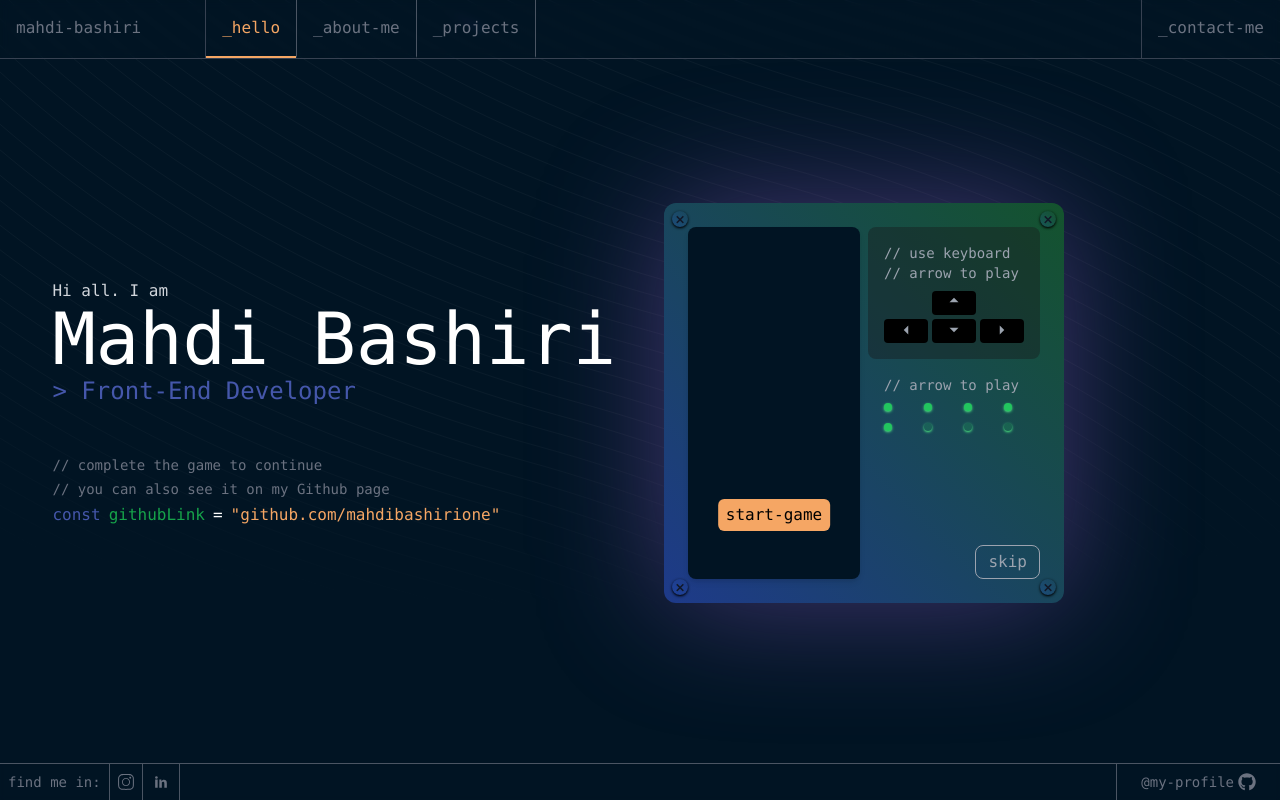
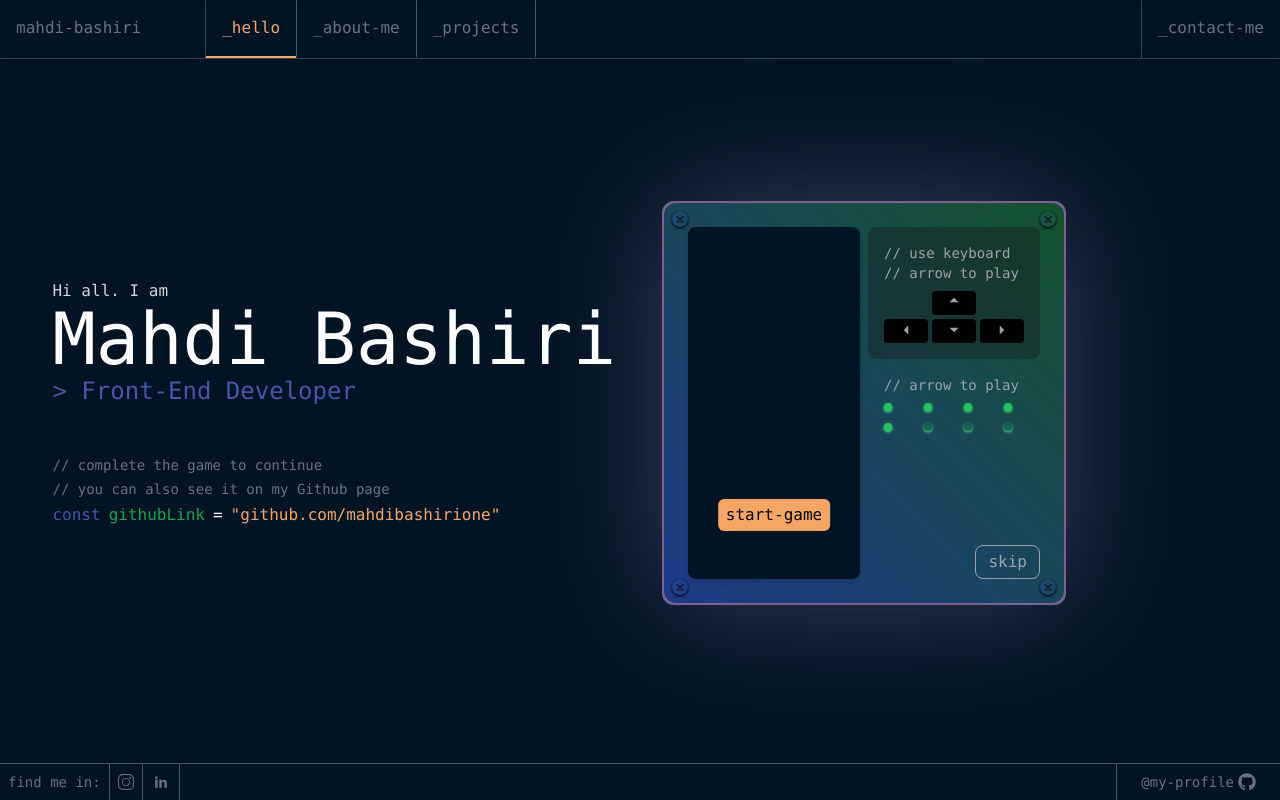
Before and after one commit to mahdibashirione/portfolio, a React (Vite) app: page / in a window 1280 px wide. Built offline with nearby package versions, Linux system fonts and the light colour scheme.

Commit message:
added border gradient to miniGame

```diff
--- a/src/App.jsx
+++ b/src/App.jsx
@@ -14,7 +14,7 @@ function App() {
           <Route key={`${i}+${route.path}`} {...route} />
         ))}
       </Routes>
-      <BackgroundMotion />
+      {/* <BackgroundMotion /> */}
     </Layout>
   );
 }
--- a/src/components/miniGame.jsx
+++ b/src/components/miniGame.jsx
@@ -17,13 +17,15 @@ const Minigame = () => {
   return (
     <article className="flex-1 z-10">
       <motion.div
-        transition={{ duration: 0.5, delay: 0.75 }}
-        animate={{ opacity: 1, translateX: 0 }}
-        initial={{ opacity: 0, translateX: 100 }}
+        transition={{ duration: 0.75, delay: 0.75 }}
+        animate={{ opacity: 1 }}
+        initial={{ opacity: 0 }}
         className="relative w-fit"
       >
         {/* box shadow gradient */}
         <div class="-z-10 absolute inset-0 rounded-3xl transition-all animate-gradient opacity-50 blur-3xl"></div>
+        {/* border gradient */}
+        <div class="-z-10 absolute -inset-[2px] rounded-xl transition-all animate-gradient"></div>
         {/* content */}
         <div className="z-20 rounded-xl border-transparent p-6 grid gap-2 grid-cols-2 backdrop-blur-[1.5px] lg:w-[400px] w-[350px] lg:h-[400px] h-[350px]  bg-gradient-to-tr from-blue-900 to-green-900">
           <div className="col-span-1 bg-background rounded-lg shadow-md relative">
--- a/src/index.css
+++ b/src/index.css
@@ -14,7 +14,7 @@
   }
   .animate-gradient {
     background-size: 400%;
-
+    transition: all;
     -webkit-animation: animation 5s ease infinite;
     -moz-animation: animation 5s ease infinite;
     animation: gradient 5s ease infinite;
@@ -23,15 +23,15 @@
   @keyframes gradient {
     0%,
     100% {
-      background: #6a94d3;
+      background: #0284c7;
     }
 
     33% {
-      background: #a21caf;
+      background: #f43f5e;
     }
 
     66% {
-      background: #7e22ce;
+      background: #9333ea;
     }
   }
 }
```
